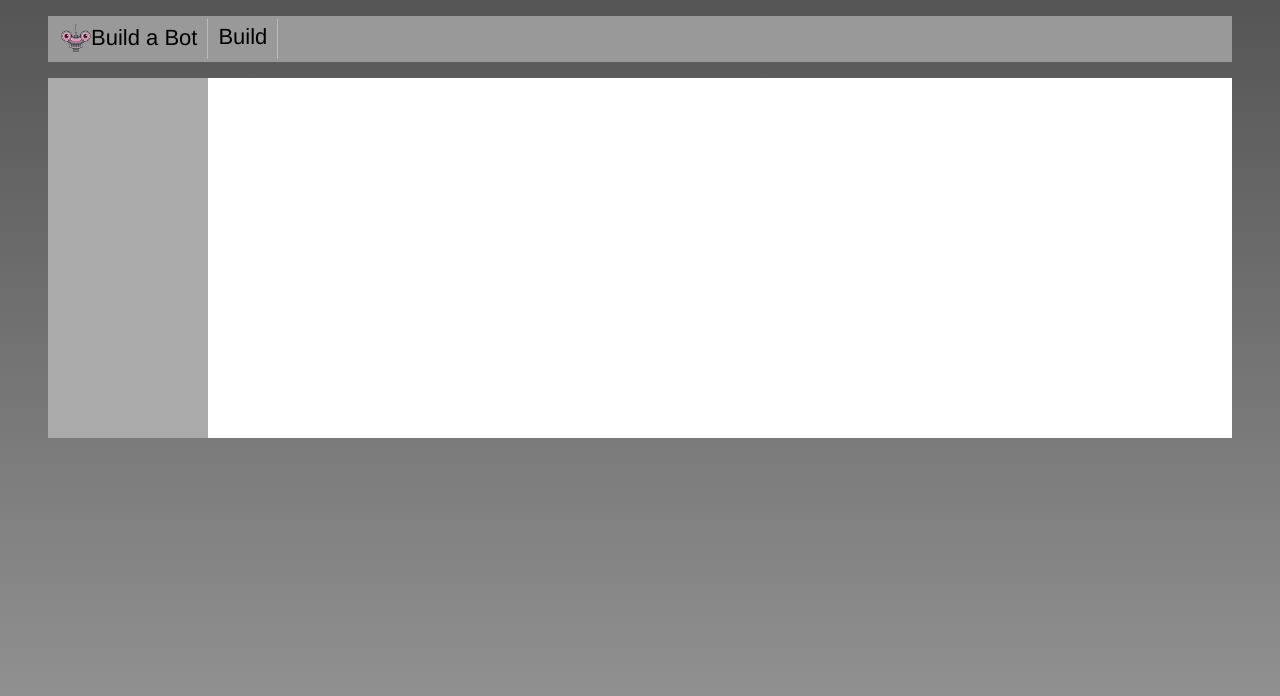
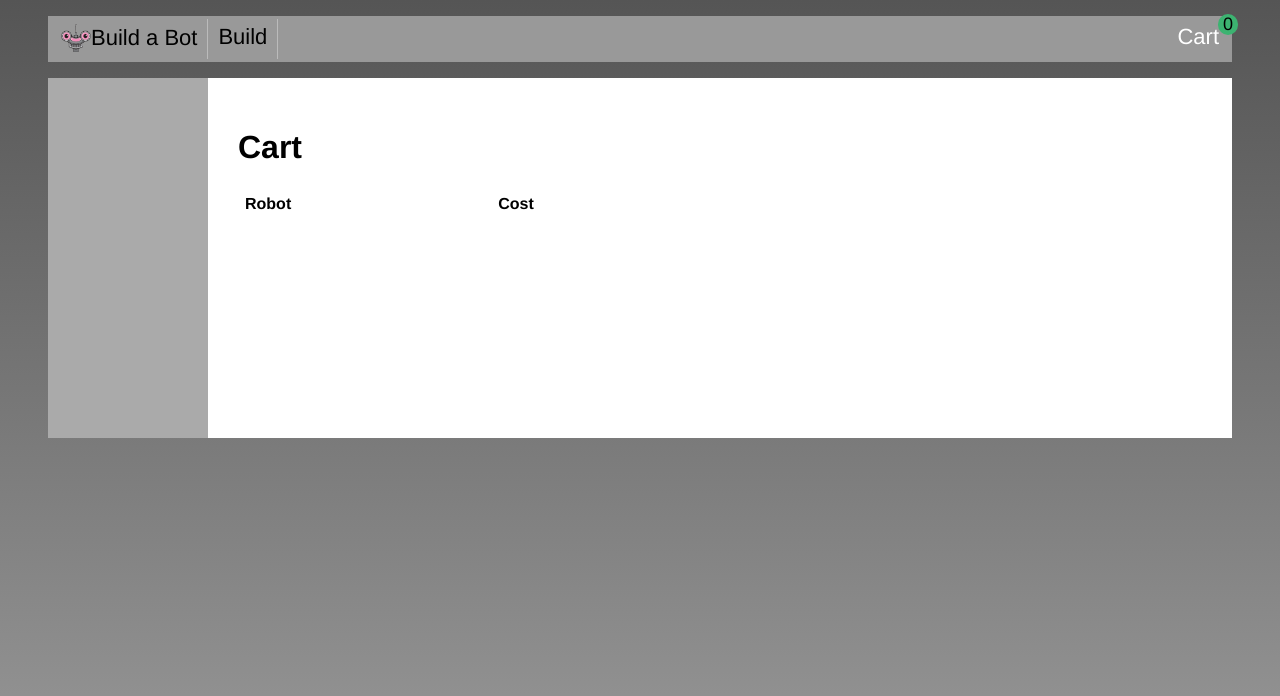
Before and after one commit to Phoutjes/build-a-bot, a Vue app: page /cart in a window 1280 px wide. Shown: the top 696 px of the page. Built offline with nearby package versions, Linux system fonts and the light colour scheme.

Commit message:
Vuex Update 1

```diff
--- a/package.json
+++ b/package.json
@@ -9,7 +9,8 @@
   },
   "dependencies": {
     "vue": "^2.5.17",
-    "vue-router": "^3.0.1"
+    "vue-router": "^3.0.1",
+    "vuex": "^3.0.1"
   },
   "devDependencies": {
     "@vue/cli-plugin-babel": "^3.0.4",
--- a/src/App.vue
+++ b/src/App.vue
@@ -12,6 +12,14 @@
             <router-link class="nav-link" :to="{name: 'Build'}" exact>
             Build
             </router-link>
+          </li>
+          <li class="nav-item cart">
+            <router-link class="nav-link" to="/cart" exact>
+            Cart
+            </router-link>
+            <div class="cart-items">
+              {{cart.length}}
+            </div>
           </li>
         </ul>
       </nav>
@@ -30,6 +38,11 @@
 <script>
 export default {
   name: 'app',
+  computed: {
+    cart() {
+      return this.$store.state.cart;
+    },
+  },
 };
 </script>
 
@@ -67,6 +80,11 @@
   font-size: 22px;
   border-right: 1px solid #bbb;
 }
+.nav-item.cart {
+  position: relative;
+  margin-left: auto;
+  border-right: none;
+}
 .logo {
   vertical-align: middle;
   height: 30px;
@@ -89,4 +107,15 @@
   width: 100px;
   min-height: 300px;
 }
+.cart-items {
+  position: absolute;
+  top: -5px;
+  right: -9px;
+  font-size: 18px;
+  width: 20px;
+  text-align: center;
+  display: inline-block;
+  border-radius: 100px;
+  background-color: mediumseagreen;
+}
 </style>
--- /dev/null
+++ b/src/cart/ShoppingCart.vue
@@ -0,0 +1,51 @@
+<template>
+  <div>
+    <h1>Cart</h1>
+    <table>
+      <thead>
+        <tr>
+          <th class="robot-title">
+            Robot
+          </th>
+          <th class="cost">
+            Cost
+          </th>
+        </tr>
+      </thead>
+      <tbody>
+        <tr v-for="(robot, index) in cart" :key="index">
+          <td class="robot-title">
+            {{robot.head.title}}
+          </td>
+          <td class="cost">
+            {{robot.cost}}
+          </td>
+        </tr>
+      </tbody>
+    </table>
+ </div>
+</template>
+
+<script>
+export default {
+  name: 'Cart',
+  computed: {
+    cart() {
+      return this.$store.state.cart;
+    },
+  },
+};
+</script>
+
+<style scoped>
+  td, th {
+    padding: 5px;
+  }
+  .robot-title {
+    text-align: left;
+    padding-right: 200px;
+  }
+  .cost {
+    text-align: right;
+  }
+</style>
--- a/src/main.js
+++ b/src/main.js
@@ -2,10 +2,12 @@
 import App from './App.vue';
 
 import router from './router';
+import store from './store';
 
 Vue.config.productionTip = false;
 
 new Vue({
   render: h => h(App),
   router,
+  store,
 }).$mount('#app');
--- a/src/router/index.js
+++ b/src/router/index.js
@@ -11,6 +11,7 @@
 import RobotBases from '../parts/RobotBases.vue';
 import SidebarStandard from '../sidebars/SidebarStandard.vue';
 import SidebarBuild from '../sidebars/SidebarBuild.vue';
+import ShoppingCart from '../cart/ShoppingCart.vue';
 
 Vue.use(Router);
 
@@ -68,5 +69,9 @@
       const isValidId = Number.isInteger(Number(to.params.id));
       next(isValidId);
     },
+  }, {
+    path: '/cart',
+    name: 'Cart',
+    component: ShoppingCart,
   }],
 });
--- /dev/null
+++ b/src/store/index.js
@@ -0,0 +1,15 @@
+import Vue from 'vue';
+import Vuex from 'vuex';
+
+Vue.use(Vuex);
+
+export default new Vuex.Store({
+  state: {
+    cart: [],
+  },
+  mutations: {
+    addRobotToCart(state, robot) {
+      state.cart.push(robot);
+    },
+  },
+});
```
Also changed, not shown: src/build/RobotBuilder.vue, 1 other file (tests, documents, lock files or other folders).
